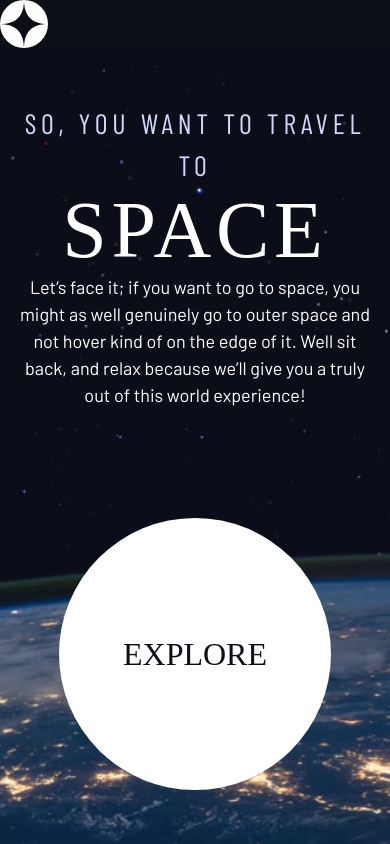
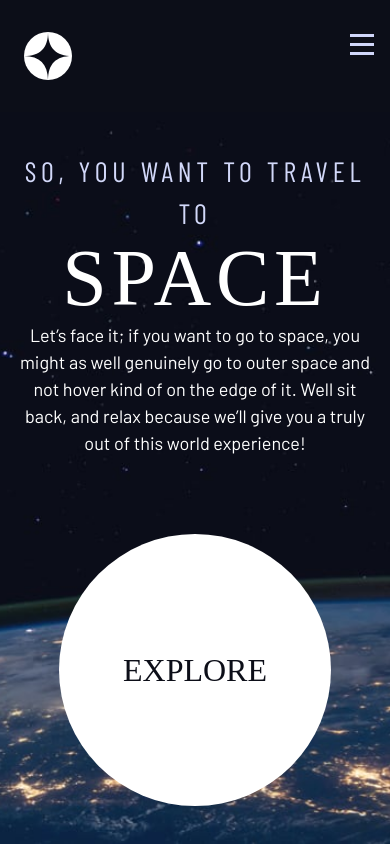
Before and after one commit to aekhatean/space-travel, a React (Create React App) app: page / in a window 390 px wide. Built offline with nearby package versions, Linux system fonts and the light colour scheme; a web font is replaced by a local one.

Commit message:
Create responsive nav bar component.

```diff
--- a/src/App.css
+++ b/src/App.css
@@ -95,6 +95,7 @@ body,
   color: hsl(var(--clr-white));
   display: grid;
   grid-template-rows: min-content 1fr;
+  overflow-x: hidden;
 }
 
 /* Facilitate working with images */
@@ -151,7 +152,6 @@ select {
 .grid-container {
   display: grid;
   text-align: center;
-  justify-items: center;
   place-items: center;
   padding-inline: 1rem;
 }
@@ -167,7 +167,7 @@ select {
         1rem,
         1fr
       );
-    text-align: start;
+    text-align: left;
   }
   .grid-container > *:first-child {
     grid-column: 2;
@@ -366,13 +366,24 @@ code {
   transform: scale(1.4);
 }
 
+/* Primary header */
+.primary-header {
+  justify-content: space-between;
+  align-items: center;
+}
+
+.logo {
+  margin: 2rem clamp(1.5rem, 5vw, 3.5rem);
+}
+
 /* Primary navbar styling */
 .primary-navigation {
-  --gap: 8rem;
+  --gap: clamp(1.5rem, 5vw, 3.5rem);
   --underline-gap: 2rem;
   list-style: none;
   padding: 0;
   margin: 0;
+  background: hsl(var(--clr-dark) / 0.95);
 }
 
 .primary-navigation a {
@@ -382,6 +393,103 @@ code {
 .primary-navigation a > span {
   font-weight: 700;
   margin-right: 0.5em;
+}
+
+@supports (backdrop-filter: blur(2rem)) {
+  .primary-navigation {
+    background: hsl(var(--clr-white) / 0.05);
+    backdrop-filter: blur(2rem);
+  }
+}
+
+.mobile-nav-toggle {
+  display: none;
+}
+
+@media (max-width: 35rem) {
+  .primary-navigation {
+    --underline-gap: 0.5rem;
+    position: fixed;
+    z-index: 1000;
+    inset: 0 0 0 30%;
+    list-style: none;
+    padding: min(20rem, 10vh) 2rem;
+    margin: 0;
+    flex-direction: column;
+    transform: translateX(100%);
+    transition: transform 400ms ease-in;
+  }
+
+  .primary-navigation.underline-indicators > .active {
+    border-color: transparent;
+  }
+
+  .primary-navigation.underline-indicators > .active:hover {
+    border-color: hsl(var(--clr-light));
+  }
+
+  .primary-navigation.underline-indicators > .active > * {
+    color: hsl(var(--clr-light));
+    font-weight: 600;
+  }
+
+  .primary-navigation[data-visible="true"] {
+    transform: translateX(0);
+  }
+
+  .mobile-nav-toggle {
+    display: block;
+    position: absolute;
+    z-index: 2000;
+    top: 2rem;
+    right: 1rem;
+    background: transparent;
+    background-image: url("./assets/shared/icon-hamburger.svg");
+    background-position: center;
+    background-repeat: no-repeat;
+    width: 1.5rem;
+    aspect-ratio: 1;
+    border: 0;
+    transition: transform 500ms ease-in-out;
+  }
+
+  .mobile-nav-toggle[aria-expanded="true"] {
+    background-image: url("./assets/shared/icon-close.svg");
+  }
+}
+
+@media (min-width: 35em) {
+  .primary-navigation {
+    padding-inline: clamp(3rem, 10vw, 7rem);
+  }
+}
+
+@media (min-width: 35em) and (max-width: 44.999em) {
+  .primary-navigation a > span {
+    display: none;
+  }
+}
+
+@media (min-width: 45em) {
+  .primary-header::before {
+    content: " ";
+    display: block;
+    position: relative;
+    height: 1px;
+    width: 100%;
+    left: 2rem;
+    order: 1;
+    z-index: 3000;
+    background: hsl(var(--clr-light) / 0.5);
+  }
+
+  nav {
+    order: 2;
+  }
+
+  .primary-navigation {
+    margin-block: 2rem;
+  }
 }
 
 /* tabs wrapper styling */
@@ -446,6 +554,11 @@ code {
 /* --------------------------- */
 
 /* Home page */
+body {
+  background-size: cover;
+  background-position: bottom center;
+}
+
 .homepage {
   background-image: url("./assets/home/background-home-mobile.jpg");
   background-size: cover;
@@ -458,7 +571,7 @@ code {
   }
 }
 
-@media (min-width: 50rem) {
+@media (min-width: 45rem) {
   .homepage {
     background-image: url("./assets/home/background-home-desktop.jpg");
   }
--- a/src/components/Navbar.jsx
+++ b/src/components/Navbar.jsx
@@ -4,13 +4,49 @@ import React from "react";
 import logo from "../assets/shared/logo.svg";
 
 export default function Navbar() {
+  /**
+   * handle the action of clicking the nav menu icon
+   * by opening the nav menu if it was closed
+   * or close it if it was open
+   *
+   * @param clickEvent
+   */
+  const toggleMobNavSlide = (clickEvent) => {
+    const navMenu = clickEvent.target.nextSibling.firstChild;
+    const navMenuButton = clickEvent.target;
+    const visibility = navMenu.getAttribute("data-visible");
+
+    if (visibility === "false") {
+      navMenu.setAttribute("data-visible", true);
+      navMenuButton.setAttribute("aria-expanded", true);
+    } else {
+      navMenu.setAttribute("data-visible", false);
+      navMenuButton.setAttribute("aria-expanded", false);
+    }
+  };
+
   return (
     <header className="primary-header flex">
       <div>
-        <img src={logo} alt="space-travel logo" />
+        <img src={logo} alt="space-travel logo" className="logo" />
       </div>
-      {/* <nav>
-        <ul className="primary-navigation underline-indicators flex">
+      <button
+        className="mobile-nav-toggle"
+        aria-controls="primary-navigation"
+        aria-expanded="false"
+        data-toggle="burger"
+        onClick={(event) => {
+          toggleMobNavSlide(event);
+        }}
+      >
+        <span className="sr-only">Menu</span>
+      </button>
+      <nav>
+        <ul
+          id="primary-navigation"
+          className="primary-navigation underline-indicators flex"
+          data-visible="false"
+        >
           <li className="active">
             <a
               className="ff-sans-cond uppercase letter-spacing-2 txt-white"
@@ -48,7 +84,7 @@ export default function Navbar() {
             </a>
           </li>
         </ul>
-      </nav> */}
+      </nav>
     </header>
   );
 }
```
